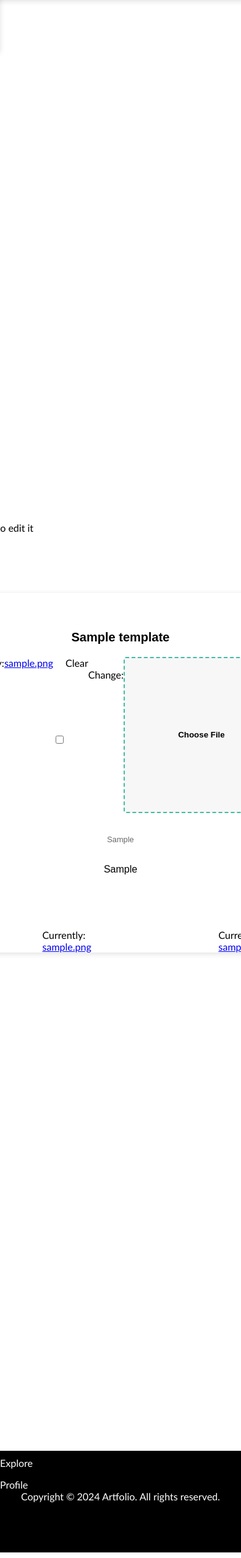
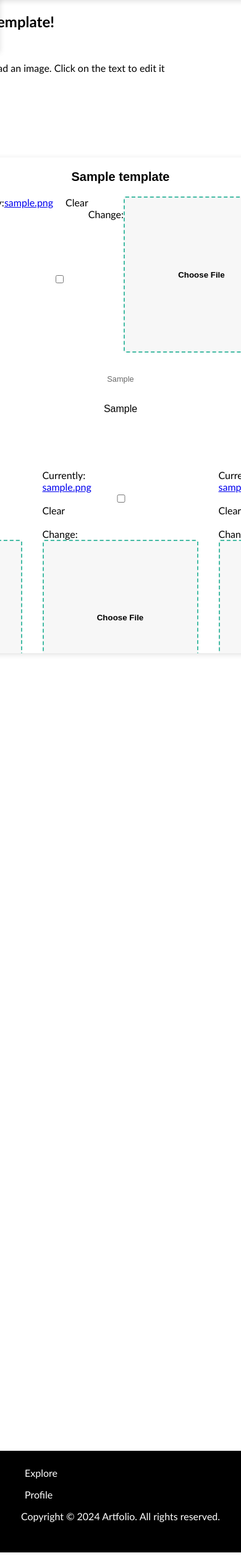
Before and after one commit to Zinzed/Final-Project, a Django app: page /editTemplate/1 in a window 390 px wide; the page is wider, and only the part inside the window is pictured. Shown: the part 95-2609 px from the top of that part at 62% size. Run offline with Django 5.2, Linux system fonts and the light colour scheme; tables that the repository leaves empty hold one stand-in row (values such as "Sample post").

Commit message:
Made media queries in main and editTemplate consistent with the header's as well as made editTemplate responsive

```diff
--- a/IMD2009A/portfolio_project/Artfolio/static/Artfolio/css/main.css
+++ b/IMD2009A/portfolio_project/Artfolio/static/Artfolio/css/main.css
@@ -299,7 +299,7 @@
 }
 
 /* Media Query for Desktop */
-@media only screen and (min-width: 992px) {
+@media only screen and (min-width: 1020px) {
     .header nav {
         flex-grow: 0.95;
     }
--- a/IMD2009A/portfolio_project/Artfolio/static/Artfolio/css/newTemplate.css
+++ b/IMD2009A/portfolio_project/Artfolio/static/Artfolio/css/newTemplate.css
@@ -1,15 +1,14 @@
-
 /* Resetting margins and padding */
 body, h1, p, ul, li {
-    margin: 0;
-    padding: 0;
+    /*margin: 0;*/
+    /*padding: 0;*/
 }
 
 /* Body styles */
 body {
     display: flex;
     flex-direction: column;
-    justify-content: center;
+    /*justify-content: center;*/
     align-items: center;
     font-family: 'Gill Sans', sans-serif;
 }
@@ -18,26 +17,32 @@
 h1 {
     font-size: 24px;
 }
+h3 {
+    margin-left: 16px;
+}
 
 /* Paragraph styles */
 p {
     margin-bottom: 20px;
 }
 
-/* Container styles */
-.container {
+.template--info {
+    margin-top: 35px;
+    display: flex;
+    flex-direction: column;
+    align-items: flex-start;
+}
+/* Template form */
+.template--form {
     border-radius: 10px;
     box-shadow: rgba(99, 99, 99, 0.2) 0px 2px 8px 0px;
-    height: 500px;
-    width: 90%;
+    height: 1500px;
+    /*width: 90%;*/
     overflow-y: auto;
-}
-
-/* Centered form */
-.centered-form {
     display: flex;
     flex-direction: column;
     align-items: center;
+    margin:auto;
 }
 
 /* Final image alignment */
@@ -157,3 +162,16 @@
     background-color: #5ba597;
     cursor: pointer;
 }
+
+/* Media Query for Tablet */
+@media screen and (min-device-width: 768px) {
+    .template--form {
+    height: 800px;
+}
+}
+/* Media Query for Desktop */
+@media only screen and (min-width: 1020px) {
+.template--form {
+    height: 400px;
+}
+}
--- a/IMD2009A/portfolio_project/Artfolio/templates/editTemplate.html
+++ b/IMD2009A/portfolio_project/Artfolio/templates/editTemplate.html
@@ -35,7 +35,7 @@
             </header>
 
 <main>
-    <div>
+    <div class="template--info">
         <h1>You are editing your template!</h1>
         <br>
         <p>Click on any of the boxes to upload an image. Click on the text to edit it</p>
@@ -44,8 +44,7 @@
         <br><br><br>
     </div>
 
-    <div class = "container">
-       <form class="centered-form" method="post" enctype="multipart/form-data">
+    <form class="template--form" method="post" enctype="multipart/form-data">
            {% csrf_token %}
 
             <!--Project 1 -->
@@ -149,9 +148,9 @@
             </div>
                    <button type="submit">Save</button>
         </form>
-    </div>
     </main>
 
+        <br><br><br>
         <footer>
             <div class="footer">
                 <!--1st div-->
```
Lines whose indentation alone changed are shown as unchanged.
